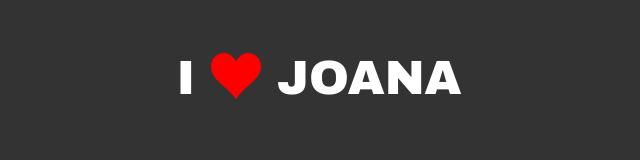
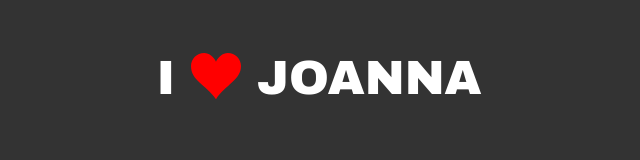
Before and after one commit to levicole/i-heart-you, a plain HTML site: page index.html in a window 1280 px wide. Shown: the whole page, without its empty margins (321-961 px from the left). Drawn offline with nearby package versions, Linux system fonts and the light colour scheme.

Commit message:
are you kidding me?

```diff
--- a/index.html
+++ b/index.html
@@ -20,7 +20,7 @@
 	c6.1-9.3,16-12.1,16-21.2C32,3.8,28.2,0,23.6,0z"/>
 </svg>
 
-Joana
+Joanna
 
 
 </body>
```
